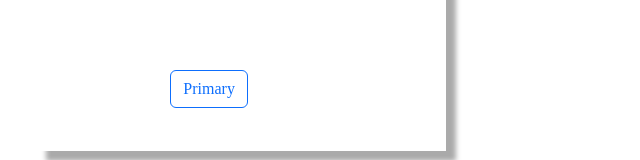
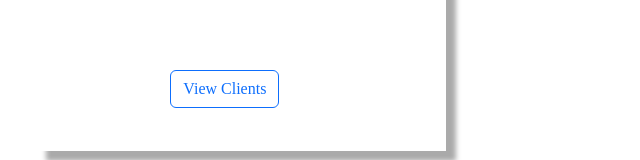
Before and after one commit to SiphesihleMadondo/BookPrice, an Angular app: page / in a window 1280 px wide. Shown: the part 298-458 px from the top of the page, without its empty margins (0-640 px from the left). Built offline with nearby package versions, Linux system fonts and the light colour scheme.

Commit message:
changed text on the button.

```diff
--- a/src/app/app.component.html
+++ b/src/app/app.component.html
@@ -1,5 +1,5 @@
 <div class="book_container col-6 col-sm-4">
   Book Price
 
-  <button (click)="openDailog()" type="button" class="btn btn-outline-primary">Primary</button>
+  <button (click)="openDailog()" type="button" class="btn btn-outline-primary">View Clients</button>
 </div>
```
